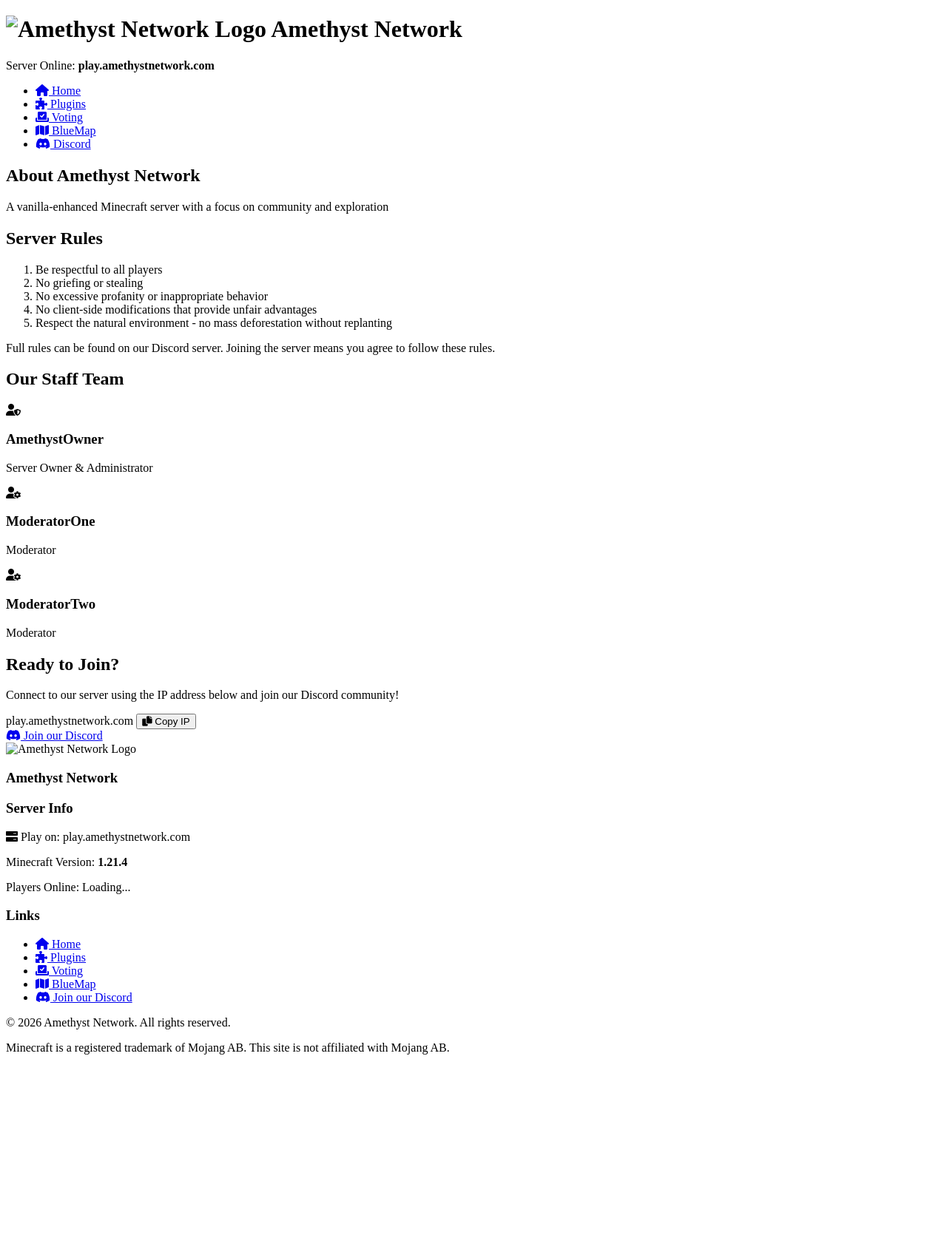
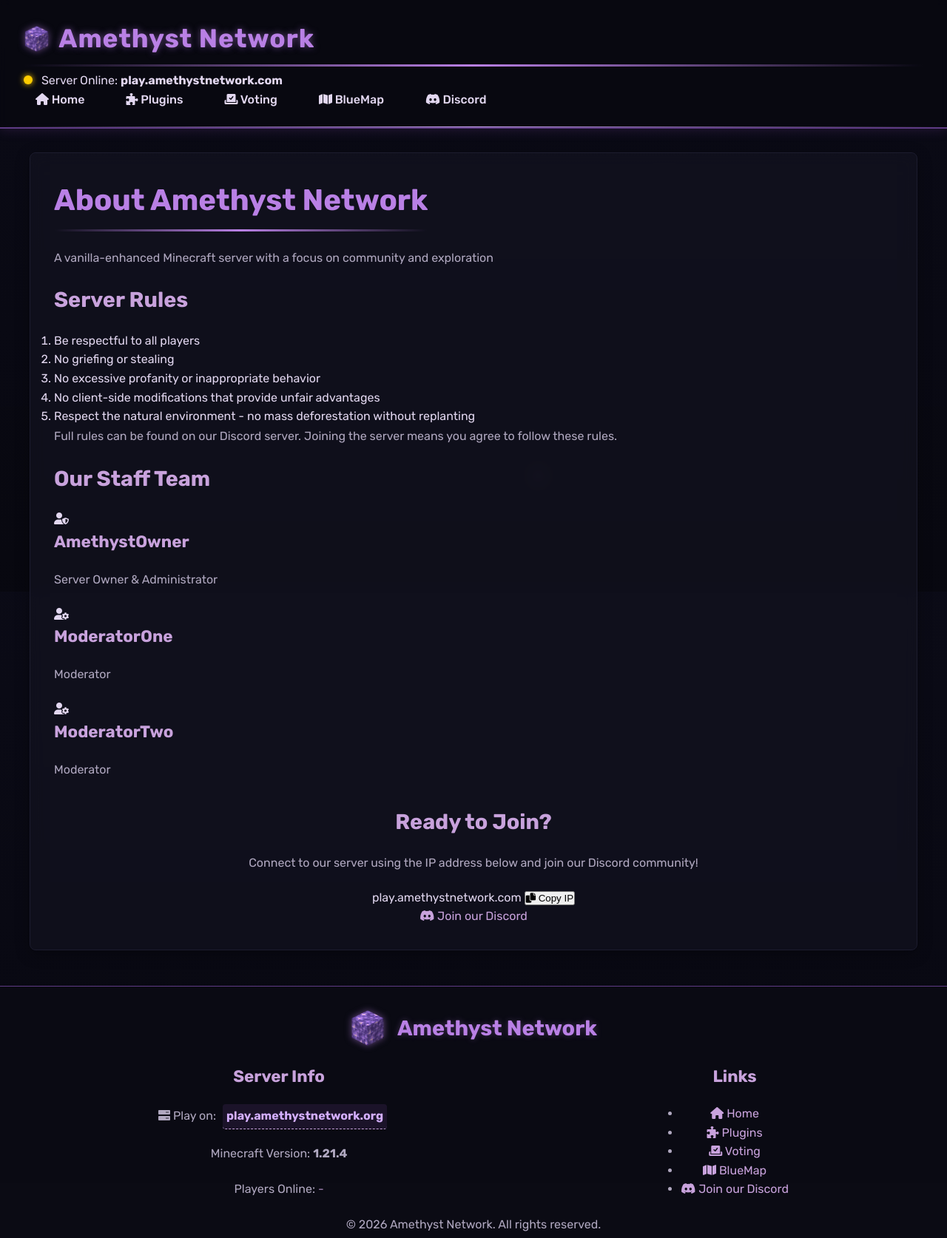
Before and after one commit to Swishhyy/Amethyst-Network-Website, an Eleventy site: page src/about.html in a window 1280 px wide. Shown: the top 1674 px of the page at 74% size. Before the commit the page ends 1442 px from the top, so only its background shows below. Built offline with nearby package versions, Linux system fonts and the light colour scheme; Eleventy itself is replaced by a stand-in of ours; files that its build step writes are made by us from their sources; the site is published under a folder, as on GitHub Pages, so addresses that start at the root find nothing; no server answers; a web font is replaced by a local one.

Commit message:
Replaced Image on main page & Fixing CSS Issues

```diff
--- a/src/_includes/partials/footer.njk
+++ b/src/_includes/partials/footer.njk
@@ -1,7 +1,6 @@
 <!-- src/_includes/partials/footer.njk -->
-<footer>
-    <div class="footer-logo">
-        <img src="/assets/images/favicon.png" alt="Amethyst Network Logo" class="site-logo-footer">
+<footer>    <div class="footer-logo">
+        <img src="../assets/images/favicon.png" alt="Amethyst Network Logo" class="site-logo-footer">
         <h3>{{ site.siteName }}</h3>
     </div>
     <div class="footer-content">
@@ -17,9 +16,9 @@
 
         <div class="footer-section">
             <h3>Links</h3>            <ul class="footer-links">
-                <li><a href="/"><i class="fas fa-home"></i> Home</a></li>
-                <li><a href="/plugins"><i class="fas fa-puzzle-piece"></i> Plugins</a></li>
-                <li><a href="/voting"><i class="fas fa-vote-yea"></i> Voting</a></li>
+                <li><a href="../"><i class="fas fa-home"></i> Home</a></li>
+                <li><a href="../plugins"><i class="fas fa-puzzle-piece"></i> Plugins</a></li>
+                <li><a href="../voting"><i class="fas fa-vote-yea"></i> Voting</a></li>
                 <li><a href="{{ site.bluemapURL }}" target="_blank" rel="noopener"><i class="fas fa-map"></i> BlueMap</a></li>
                 <li><a href="{{ site.discordLink }}" target="_blank" rel="noopener"><i class="fab fa-discord"></i> Join our Discord</a></li>
             </ul>
--- a/src/_includes/partials/head.njk
+++ b/src/_includes/partials/head.njk
@@ -3,14 +3,12 @@
     <meta charset="UTF-8">
     <meta name="viewport" content="width=device-width, initial-scale=1.0">
     <title>{{ title }} | {{ site.siteName }} - Minecraft Server</title>
-    <meta name="description" content="{{ site.siteDescription }}">
-    <link rel="stylesheet" href="/assets/css/Styles.css">
-    <link rel="stylesheet" href="/assets/css/voting.css">
-    <link rel="stylesheet" href="/assets/css/collapsible.css">
+    <meta name="description" content="{{ site.siteDescription }}">      <link rel="stylesheet" href="../assets/css/Styles.css">
+    <link rel="stylesheet" href="../assets/css/voting.css">
+    <link rel="stylesheet" href="../assets/css/collapsible.css">
     {% if title == "Home - Amethyst Network" %}
-    <link rel="stylesheet" href="/assets/css/homepage.css">
-    {% endif %}
-    <link rel="stylesheet" href="https://cdnjs.cloudflare.com/ajax/libs/prism/1.24.1/themes/prism-tomorrow.min.css">
+    <link rel="stylesheet" href="../assets/css/homepage.css">
+    {% endif %}    <link rel="stylesheet" href="https://cdnjs.cloudflare.com/ajax/libs/prism/1.24.1/themes/prism-tomorrow.min.css">
     <link rel="stylesheet" href="https://cdnjs.cloudflare.com/ajax/libs/font-awesome/6.0.0-beta3/css/all.min.css">
-    <link rel="icon" href="/assets/images/favicon.png">
+    <link rel="icon" href="../assets/images/favicon.png">
 </head>
--- a/src/_includes/partials/header.njk
+++ b/src/_includes/partials/header.njk
@@ -1,17 +1,16 @@
 <!-- src/_includes/partials/header.njk -->
 <header>
     <div class="header-content">
-        <h1><img src="/assets/images/favicon.png" alt="Amethyst Network Logo" class="site-logo"> {{ site.siteName }}</h1>
+        <h1><img src="../assets/images/favicon.png" alt="Amethyst Network Logo" class="site-logo"> {{ site.siteName }}</h1>
 
         <div class="server-status">
             <span class="status-indicator status-online"></span>
             <span>Server Online: <strong>{{ site.serverIP }}</strong></span>
         </div>
-    </div>
-    <nav><ul>
-            <li><a href="/"><i class="fas fa-home"></i> Home</a></li>
-            <li><a href="/plugins/"><i class="fas fa-puzzle-piece"></i> Plugins</a></li>
-            <li><a href="/voting/"><i class="fas fa-vote-yea"></i> Voting</a></li>
+    </div>    <nav><ul>
+            <li><a href="../"><i class="fas fa-home"></i> Home</a></li>
+            <li><a href="../plugins/"><i class="fas fa-puzzle-piece"></i> Plugins</a></li>
+            <li><a href="../voting/"><i class="fas fa-vote-yea"></i> Voting</a></li>
             <li><a href="{{ site.bluemapURL }}" target="_blank" rel="noopener"><i class="fas fa-map"></i> BlueMap</a></li>
             <li><a href="{{ site.discordLink }}" target="_blank" rel="noopener"><i class="fab fa-discord"></i> Discord</a></li>
         </ul>
--- a/src/_includes/partials/scripts.njk
+++ b/src/_includes/partials/scripts.njk
@@ -1,12 +1,12 @@
 <!-- src/_includes/partials/scripts.njk -->
-<script src="/assets/js/main.js"></script>
+<script src="../assets/js/main.js"></script>
 
 {% if title == "Server Map - Amethyst Network" %}
-<script src="/assets/js/server-map.js"></script>
+<script src="../assets/js/server-map.js"></script>
 {% endif %}
 
 {% if title == "Plugins - Amethyst Network" %}
-<script src="/assets/js/plugins.js"></script>
+<script src="../assets/js/plugins.js"></script>
 {% endif %}
 
 <script>
--- a/src/assets/css/Styles.css
+++ b/src/assets/css/Styles.css
@@ -31,13 +31,11 @@
   font-family: "Rubik", "Segoe UI", Tahoma, Geneva, Verdana, sans-serif;
   line-height: 1.6;
   color: var(--text-primary);
-  background-color: var(--bg-dark);
-  background-image: linear-gradient(
+  background-color: var(--bg-dark);  background-image: linear-gradient(
       to bottom,
       rgba(11, 11, 22, 0.95),
       rgba(8, 8, 16, 0.98)
-    ),
-    url("/Assets/images/dark-amethyst-bg.jpg");
+    );
   background-size: cover;
   background-attachment: fixed;
 }
--- a/src/assets/css/homepage.css
+++ b/src/assets/css/homepage.css
@@ -4,7 +4,7 @@
   position: relative;
   height: 100vh;
   width: 100%;
-  background-image: url('/assets/images/websitebackground.png');
+  background-image: url('../images/websitebackground.png');
   background-size: cover;
   background-position: center;
   display: flex;
--- a/src/assets/css/voting.css
+++ b/src/assets/css/voting.css
@@ -1,7 +1,7 @@
 /* Voting Page Styles */
 .voting-hero {
   background-image: linear-gradient(rgba(0, 0, 0, 0.6), rgba(0, 0, 0, 0.8)),
-    url("/assets/images/voting-bg.jpg");
+    url("../images/voting-bg.jpg");
   background-size: cover;
   background-position: center;
   padding: 8rem 0;
@@ -185,9 +185,8 @@
 
 .voting-info {
   padding: 8rem 0;
-  background-color: var(--bg-medium);
-  background-image: linear-gradient(rgba(0, 0, 0, 0.7), rgba(0, 0, 0, 0.7)),
-    url("/assets/images/websitebackground.png");
+  background-color: var(--bg-medium);  background-image: linear-gradient(rgba(0, 0, 0, 0.7), rgba(0, 0, 0, 0.7)),
+    url("../images/websitebackground.png");
   background-size: cover;
   background-position: center;
   background-attachment: fixed;
```
Also changed, not shown: pages.json (added, +22 -0 lines), src/index.html (+4 -7 lines), 4 other files.
